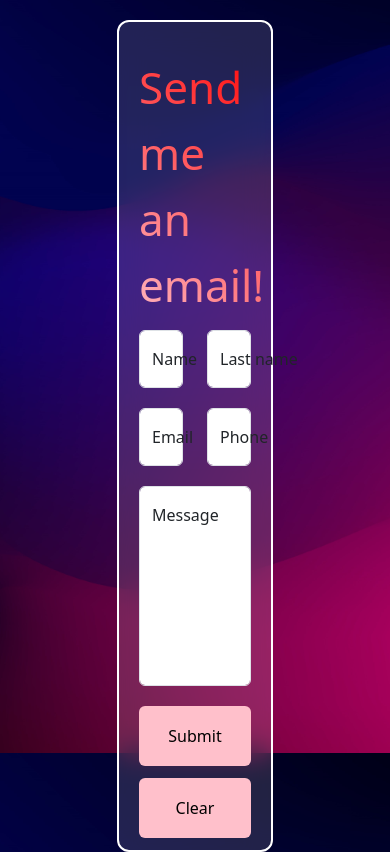
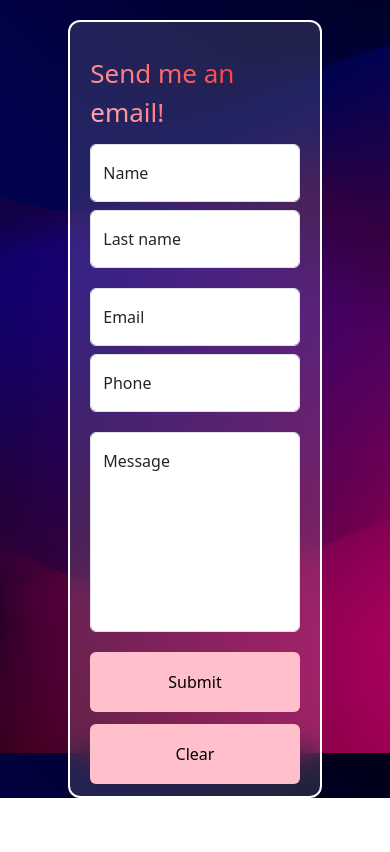
Before and after one commit to DarkAndLighto/WebTechnologyProject, a PHP site: page /Contact.html in a window 390 px wide. Shown: the part 91-943 px from the top of the page. After the commit the page ends 889 px from the top, so only its background shows below. Run offline with PHP 8.4, Linux system fonts and the light colour scheme; some libraries are stand-ins or nearby versions.

Commit message:
Day 10 (Late commit)
-Finished the Contact Me Page

```diff
--- a/Contact.css
+++ b/Contact.css
@@ -1,3 +1,7 @@
+.container-sizing{
+    padding: 0;
+    max-width: 40%;
+}
 .title-control{
     display: flex;
     justify-content: left;
@@ -28,7 +32,7 @@
     border-color:pink;
 }
 
-.form-main button{
+.form-main button, .form-confirm button{
     text-decoration: none;
     background-color: pink;
     color: black;
@@ -39,7 +43,7 @@
     margin-bottom: 12px;
     transition: background-color 0.5s ease;
 }
-.form-main button:hover{
+.form-main button:hover, .form-confirm button:hover{
     background-color: rgb(255, 137, 157);
 }
 
@@ -49,3 +53,24 @@
 .row-control input {
     height: 830px;
 }
+
+.form-confirm{
+    color: pink;
+    margin-top: 20px;
+    padding: 20px;
+}
+.form-confirm textarea{
+    resize: none;
+    background-color: white;
+    border-radius: 12px;
+    margin-bottom: 12px;
+}
+
+@media only screen and (max-width: 990px) {
+    .container {
+        max-width: 65%;
+    }
+    .title-control {
+        font-size: 26px;
+    }
+}
--- a/Contact.html
+++ b/Contact.html
@@ -45,67 +45,92 @@
     </div>
 
 
-    <div class="container" style="max-width: 40%; padding: 0;">
+    <div class="container container-sizing" style="padding: 0;">
         <div class="blurry-box form-main">
-
+            <form action="Contact.php" method="post" id="myForm" enctype="multipart/form-data">
                 <div class="row title-control">
                     Send me an email!
                 </div>
 
-            <div class="row row-control">
-                <div class="col-6">
+                <div class="row row-control row-gap-2">
+                    <div class="col-md-12 col-lg-6">
                         <div class="form-floating">
-                        <input class="form-control" id="name" name="name" placeholder="" required>
-                        <label>Name</label>
+                            <input class="form-control" id="name" name="name" placeholder="">
+                            <label for="name">Name</label>
                         </div>
                     </div>
-                <div class="col-6">
+                    <div class="col-md-12 col-lg-6">
                         <div class="form-floating">
-                        <input class="form-control" id="lastname" name="lastname" placeholder="" required>
-                        <label>Last name</label>
+                            <input class="form-control" id="lastname" name="lastname" placeholder="">
+                            <label for="lastname">Last name</label>
+                        </div>
+                    </div>
+                </div>
+
+                <div class="row row-control row-gap-2">
+                    <div class="col-md-12 col-lg-6">
+                        <div class="form-floating">
+                            <input class="form-control" id="email" name="email" placeholder="">
+                            <label for="email">Email</label>
+                        </div>
+                    </div>
+                    <div class="col-md-12 col-lg-6">
+                        <div class="form-floating">
+                            <input class="form-control" id="phone" name="phone" placeholder="">
+                            <label for="phone">Phone</label>
                         </div>
                     </div>
                 </div>
 
                 <div class="row row-control">
-                <div class="col-6">
+                    <div class="col-md-12 col-lg-12">
                         <div class="form-floating">
-                        <input class="form-control" id="name" name="name" placeholder="" required>
-                        <label>Email</label>
-                    </div>
-                </div>
-                <div class="col-6">
-                    <div class="form-floating">
-                        <input class="form-control" id="lastname" name="lastname" placeholder="" required>
-                        <label>Phone</label>
-                    </div>
-                </div>
-            </div>
-
-            <div class="row row-control">
-                <div class="col">
-                    <div class="form-floating">
-                        <textarea required class="form-control multiline-input" id="message" name="message" placeholder="" style="resize: none; height: 200px;"></textarea>
-                        <label>Message</label>
+                            <textarea class="form-control multiline-input" id="message" name="message" placeholder="" style="resize: none; height: 200px;"></textarea>
+                            <label for="message">Message</label>
                         </div>
                     </div>
                 </div>
 
                 <div class="row">
                     <div class="col-sm-12 col-md-6">
-                    <button>
-                        Submit
-                    </button>
+                        <button type="submit">Submit</button>
                     </div>
                     <div class="col-sm-12 col-md-6">
-                    <button>
-                        Clear
-                    </button>
+                        <button type="button" onclick="clearForm()">Clear</button>
                     </div>
                 </div>
+            </form>
         </div>
     </div>
 
+
+
+    <script>
+        document.getElementById("myForm").addEventListener("submit", function(event) {
+            var name = document.getElementById("name").value;
+            var lastname = document.getElementById("lastname").value;
+            var email = document.getElementById("email").value;
+            var phone = document.getElementById("phone").value;
+            var message = document.getElementById("message").value;
+
+            if (name === "" || lastname === "" || email === "" || phone === "" || message === "") {
+                alert("Please fill in all fields.");
+                event.preventDefault();
+            } else if (!validateEmail(email)) {
+                alert("Please enter a valid email address.");
+                event.preventDefault();
+            }
+        });
+
+        function validateEmail(email) {
+            var re = /\S+@\S+\.\S+/;
+            return re.test(email);
+        }
+
+        function clearForm() {
+            document.getElementById("myForm").reset();
+        }
+    </script>
 
     <script src="https://kit.fontawesome.com/41752380dd.js" crossorigin="anonymous"></script>
     <script src="https://cdn.jsdelivr.net/npm/bootstrap@5.3.3/dist/js/bootstrap.bundle.min.js"
--- a/MyCity.html
+++ b/MyCity.html
@@ -122,7 +122,7 @@
                         Following World War I, Aleppo lost its northern hinterland to modern Turkey and the vital Baghdad Railway link to Mosul. Additionally, it lost access to the sea via Antakya and İskenderun to Turkey in the 1940s. The rise of Damascus further diminished Aleppo's significance. Despite its decline, this situation aided in preserving Aleppo's old city, medieval architecture, and traditional heritage.
                         Aleppo earned the title of Islamic Capital of Culture in 2006 and witnessed successful restorations of its historic landmarks. However, the city faced severe destruction during the Battle of Aleppo (2012–2016) amid the Syrian Civil War, resulting in ongoing reconstruction efforts. An estimated 31,000 people lost their lives in Aleppo during the conflict.
                     </div>
-                    <div class="col-12">
+                    <!-- <div class="col-12">
                         <div class="alp-box-sub-title">Naming</div>
                     </div>
                     <div class="col-12 alp-box-description">
@@ -145,7 +145,7 @@
                     <div class="col-12 alp-box-description">
                         As an ancient city renowned for its architectural heritage, including covered markets, caravanserais, bathhouses, schools, mosques, and churches, Aleppo is a treasure trove in need of continuous care and maintenance. The city was clearly replanned after the end of World War II, and in 1954, a master plan was adopted by the French architect André Gutton, proposing the creation of several wide boulevards across the city to accommodate cars. Between 1954 and 1983, many old neighborhoods were demolished under the pretext of expansion, especially in northern areas like Bab al-Faraj and Bab Janin. However, increasing awareness of the importance of these buildings eventually led to the cancellation of Gutton's plan in 1979, replaced by a preservation plan proposed by the Swiss urban planner Stefano Bianco. Bianco's plan emphasized preserving Aleppo's old urban fabric, ultimately paving the way for UNESCO to designate the Old City of Aleppo as a World Heritage Site in 1986.
                         Numerous international institutions, in collaboration with local authorities and the Aleppo Antiquities Society, have joined forces to rehabilitate the Old City, blending modern lifestyle patterns with heritage preservation. There is a partnership between the German Technical Cooperation (GTZ) and the Aga Khan Foundation as part of the Aga Khan Trust for Culture's program to protect ancient cities, which has contributed significantly to the preservation and rehabilitation of the Old City of Aleppo.
-                    </div>
+                    </div> -->
                 </div>
             </div>
         </div>
--- a/login.html
+++ b/login.html
@@ -53,12 +53,12 @@
 
                         <div class="col-12">
                             <div class="div">Email</div>
-                            <input id="email" name="email" required class="custom-input">
+                            <input type="email" id="email" name="email" required class="custom-input">
                         </div>
 
                         <div class="col-12">
                             <div>Password</div>
-                            <input id="password" name="password" required class="custom-input">
+                            <input type="password" id="password" name="password" required class="custom-input">
                         </div>
 
                         <div class="col-12" style="display: flex; justify-content: center; margin-top: 20px; margin-bottom: 20px;">
--- a/styling.css
+++ b/styling.css
@@ -87,8 +87,9 @@
 .decorative-line {
     margin: auto;
 
-    max-width: 90%;
-    border-top: 2px solid rgb(80, 80, 80);
+    width: 90%;
+    border: 1px solid rgb(80, 80, 80);
+    margin-top: 10px;
     margin-bottom: 10px;
 
     border-radius: 2px;
```
Also changed, not shown: Contact.php (added, +64 -0 lines), MyCity.css (+8 -0 lines). Lines whose indentation alone changed are shown as unchanged.
